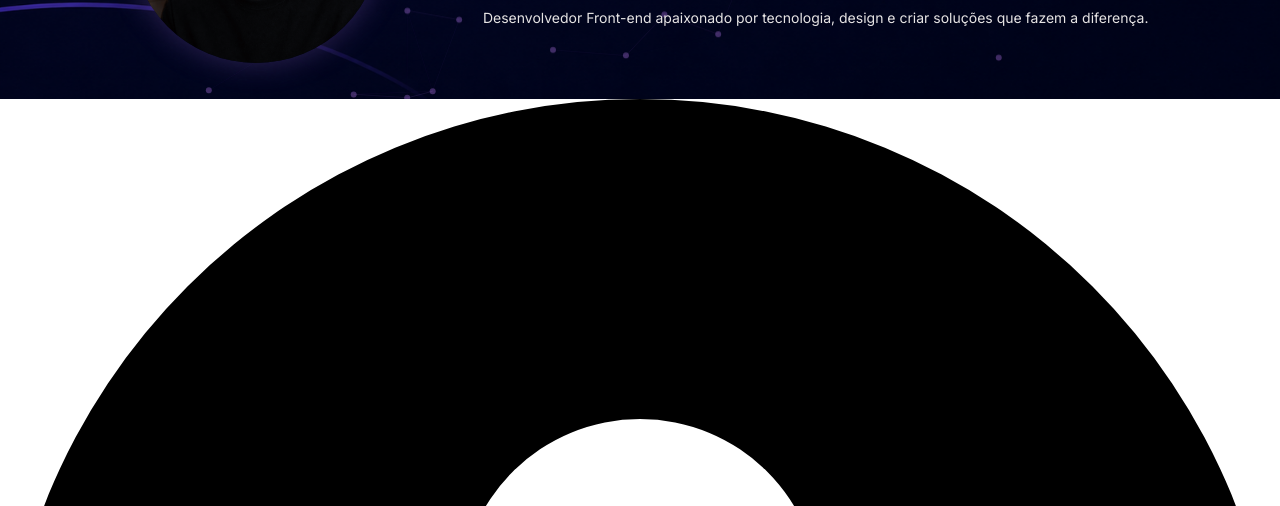
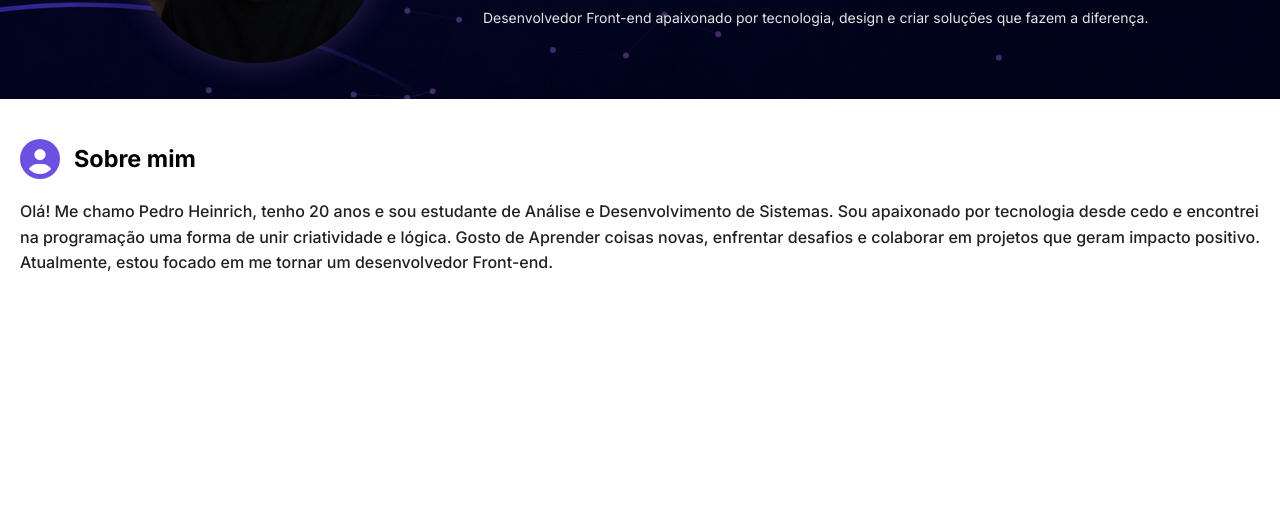
Before and after one commit to PedroheinrichD/portfolio-pessoal, a plain HTML site: page index.html in a window 1280 px wide. Shown: the part 294-800 px from the top of the page. Drawn offline with nearby package versions, Linux system fonts and the light colour scheme.

Commit message:
style: Estiliza seção "Sobre mim"
-Define cor para ícone SVG

-Ajusta espaçamento dos elementos

```diff
--- a/assets/css/style.css
+++ b/assets/css/style.css
@@ -150,6 +150,35 @@ nav {
     font-size: 10px;
 }
 
+
+/*----------About-me----------*/
+
+.about-me{
+    padding: 40px 20px;
+}
+
+.about-me-title{
+    gap: 14px;
+    display: flex;
+    align-items: center;
+    font-weight: bolder;
+    margin-bottom: 20px;
+    font-size: 20px;
+}
+.icons{
+    height: 40px;
+    fill: #6C50E1;
+}
+
+
+.about-me-desc{
+    color: #202020;
+    font-weight: 500;
+    line-height: 1.6;
+}
+
+
+
 /*--------------ANIMATIONS KeyFrames--------------*/
 
 @keyframes mark {
```
